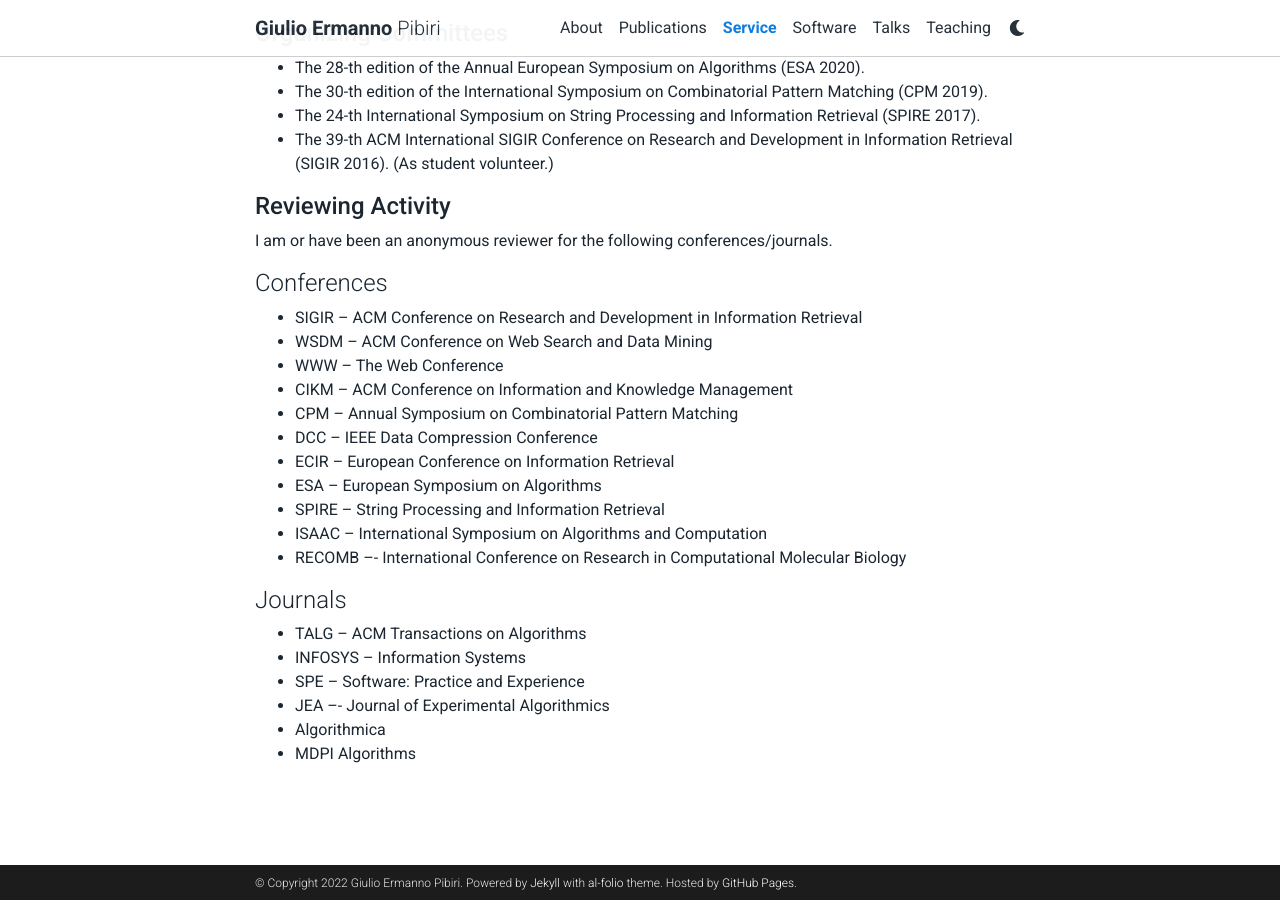
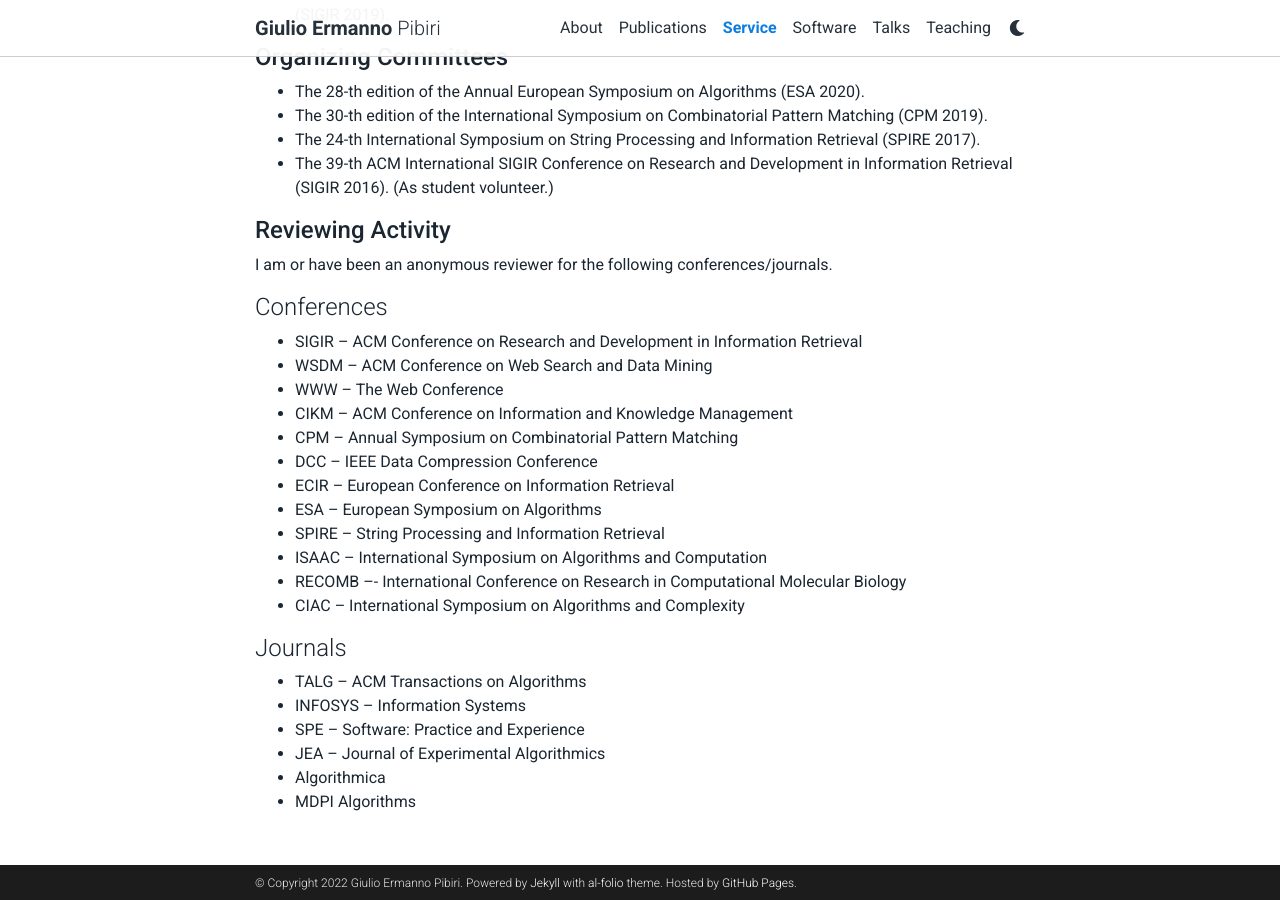
Before and after one commit to jermp/jermp.github.io, a Jekyll site: the page built from _pages/service.md, in a window 1280 px wide and 900 px high, scrolled down 640 px. Built offline with Jekyll 4.4.1, drawn with Linux system fonts in a browser that asks for light colours; comment, search, counter and statistics services are not loaded; a style sheet for code colours, icons or effects is not loaded; some of the changed text lies outside the part shown.

Commit message:
added new pc

```diff
--- a/_pages/service.md
+++ b/_pages/service.md
@@ -8,6 +8,7 @@
 
 #### **Program Committees**
 
+- The 13-rd International Symposium on Algorithms and Complexity (CIAC 2023).
 - The 45-th European Conference on Information Retrieval (ECIR 2023).
 - The 16-th International ACM Conference on Web Search and Data Mining (WSDM 2023).
 - The 45-th ACM International SIGIR Conference on Research and Development in Information Retrieval (SIGIR 2022).
@@ -48,12 +49,13 @@
 - SPIRE -- String Processing and Information Retrieval
 - ISAAC -- International Symposium on Algorithms and Computation
 - RECOMB –- International Conference on Research in Computational Molecular Biology
+- CIAC -- International Symposium on Algorithms and Complexity
 
 #### Journals
 
 - TALG -- ACM Transactions on Algorithms
 - INFOSYS -- Information Systems
 - SPE -- Software: Practice and Experience
-- JEA –- Journal of Experimental Algorithmics
+- JEA -- Journal of Experimental Algorithmics
 - Algorithmica
 - MDPI Algorithms
```
